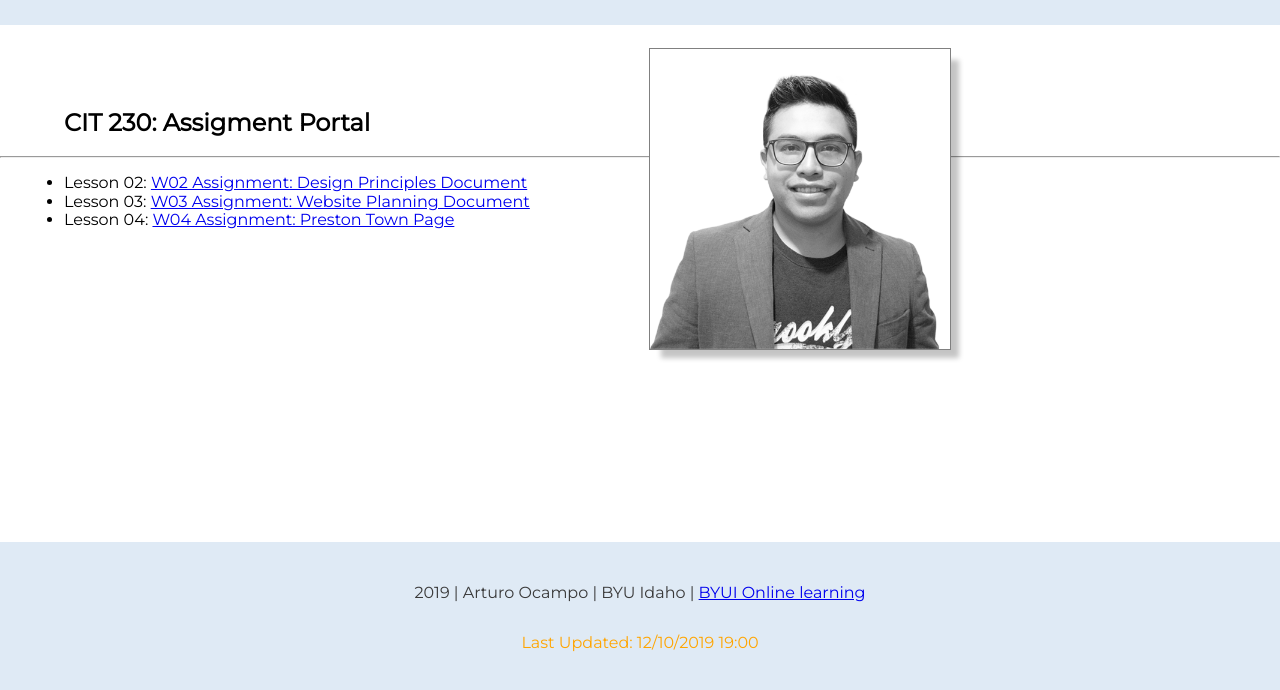
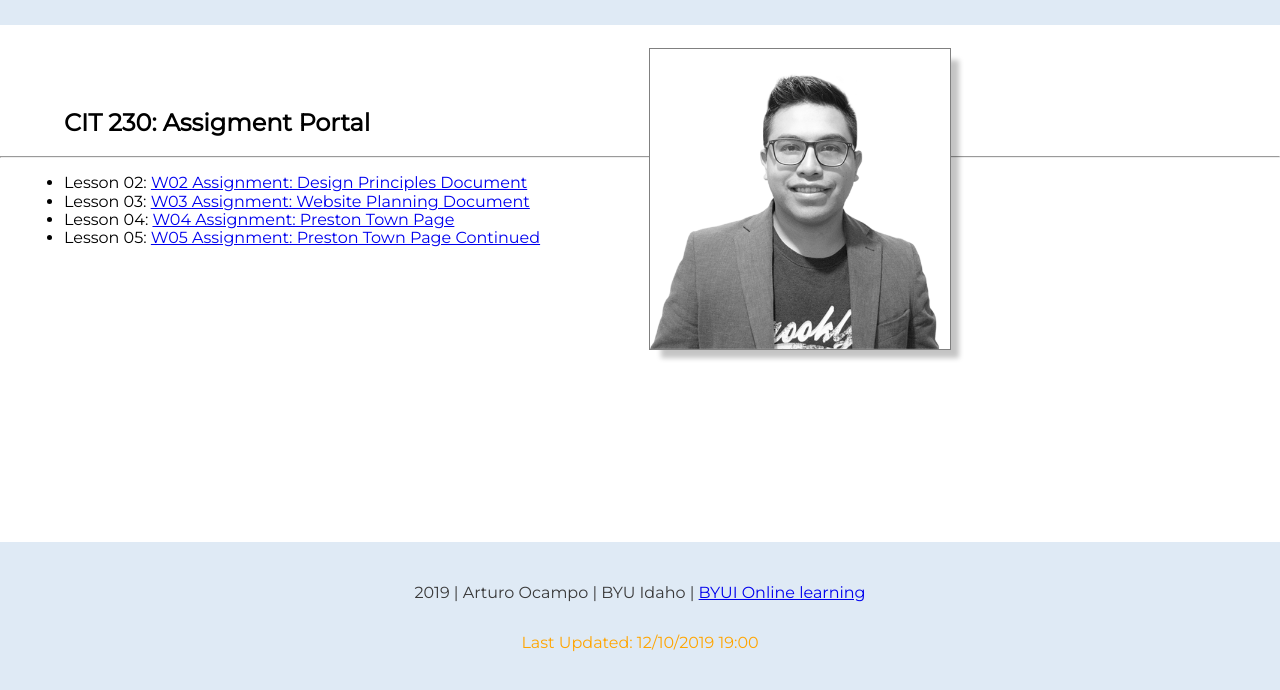
Before and after one commit to AOcampo93/AOcampo93, a plain HTML site: page index.html in a window 1280 px wide. Shown: the part 106-796 px from the top of the page. Drawn offline with Linux system fonts and the light colour scheme.

Commit message:
Index Changes

```diff
--- a/index.html
+++ b/index.html
@@ -25,6 +25,7 @@
                 <li>Lesson 02: <span><a href="design-principles.html">W02 Assignment: Design Principles Document</a></span></li>
                 <li>Lesson 03: <span><a href="lesson3/index.html">W03 Assignment: Website Planning Document</a></span></li>
                 <li>Lesson 04: <span><a href="lesson4/preston-4.html">W04 Assignment: Preston Town Page</a></span></li>
+                <li>Lesson 05: <span><a href="lesson5/preston-5.html">W05 Assignment: Preston Town Page Continued</a></span></li>
             </ul>
         </div>
     </main>
```
